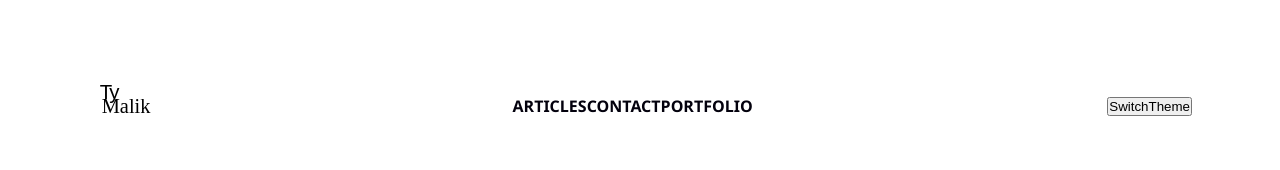
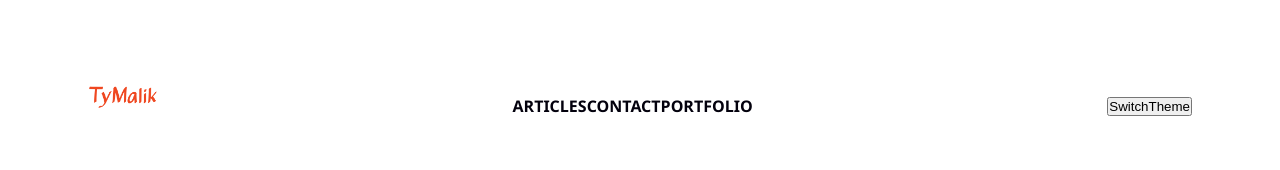
Before and after one commit to permalik/tymalik_primary, a Next.js app: page / in a window 1280 px wide. Shown: the top 170 px of the page. Built offline with nearby package versions, Linux system fonts and the light colour scheme.

Commit message:
Replace logo

```diff
--- a/src/components/SiteHeader/SiteHeader.js
+++ b/src/components/SiteHeader/SiteHeader.js
@@ -15,9 +15,9 @@ export default function SiteHeader({ toggle }) {
           <a className={SiteHeaderStyles.logo}>
             <Image
               alt='Ty Malik logo'
-              height='200px'
-              src='/logo.svg'
-              width='400px'
+              height='1000px'
+              src='/logo.png'
+              width='2000px'
             />
           </a>
         </Link>
```
Also changed, not shown: public/logo.png (added).
